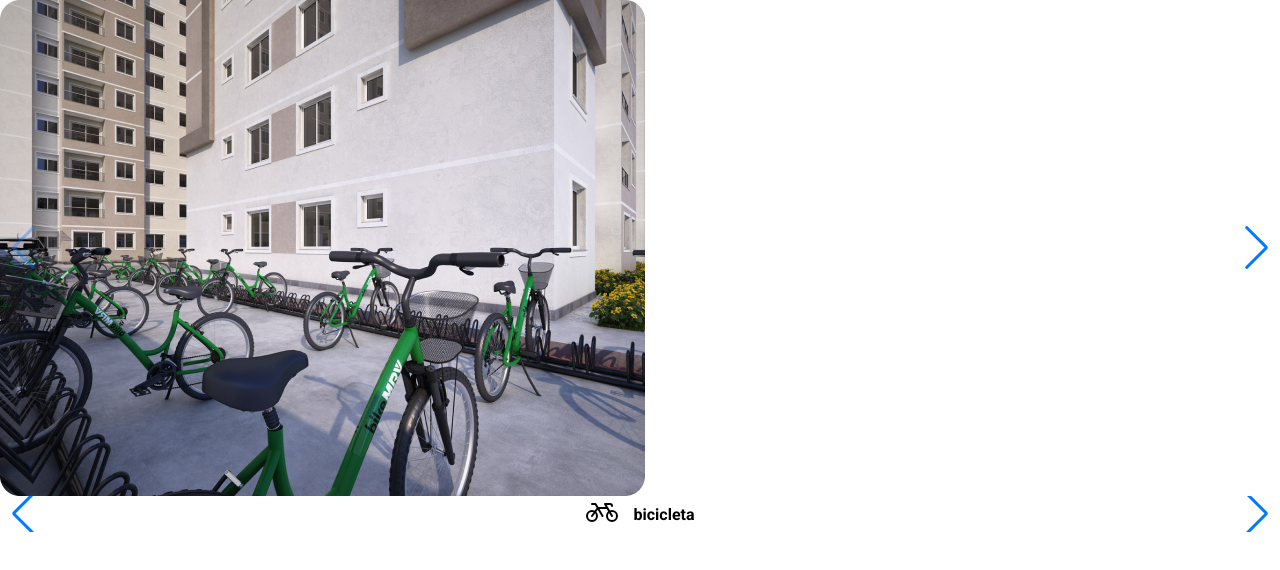
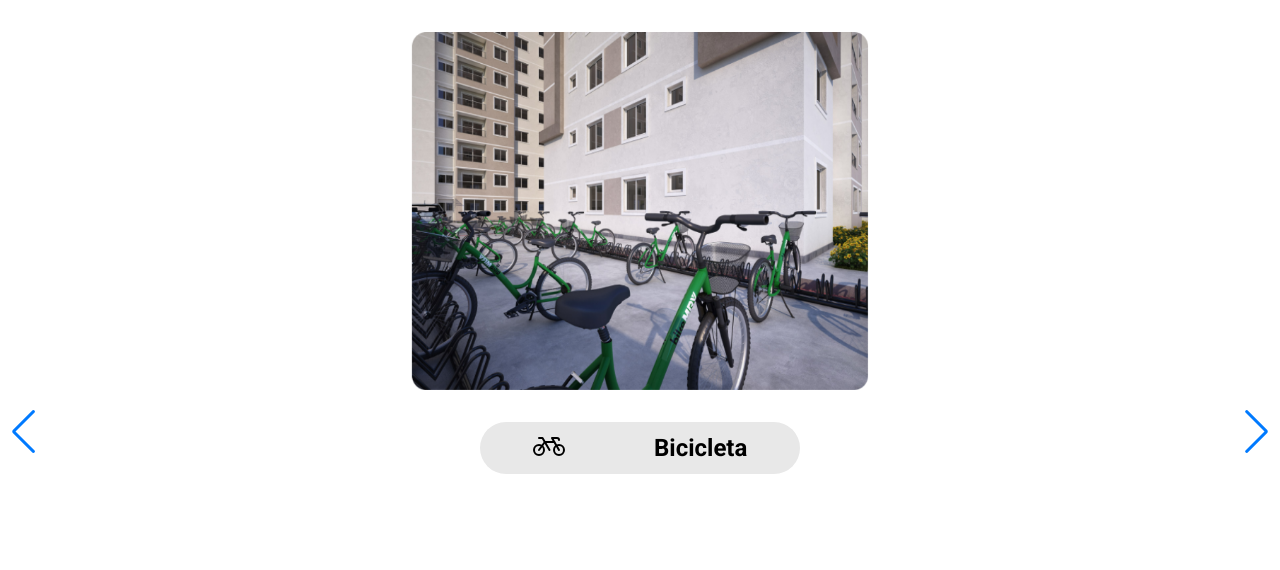
Before and after one commit to MatthewAraujo/Template2, a Next.js app: page /components/swiper in a window 1280 px wide. Shown: the top 570 px of the page. Built offline with nearby package versions, Linux system fonts and the light colour scheme.

Commit message:
ainda fazendo o swiper

```diff
--- a/src/pages/components/Contatos_mobile/styles.module.scss
+++ b/src/pages/components/Contatos_mobile/styles.module.scss
@@ -7,6 +7,7 @@
   width: 100%;
   position: fixed;
   background-color: var(--brown-100);
+  z-index: 1000;
 
   @media (min-width: 425px) {
     max-width: 340px;
--- a/src/pages/components/Cookies/styles.module.scss
+++ b/src/pages/components/Cookies/styles.module.scss
@@ -7,6 +7,7 @@
   border-radius: 20px;
   box-sizing: border-box;
   padding: .5rem;
+  z-index: 1000;
 
 
   @media (min-width: 425px) {
--- a/src/pages/components/Lazer/styles.module.scss
+++ b/src/pages/components/Lazer/styles.module.scss
@@ -1,5 +1,6 @@
 .container{
   width: 100%;
+
 
   .containerLazer{
     margin: 0 auto;
--- a/src/pages/components/swiper/index.tsx
+++ b/src/pages/components/swiper/index.tsx
@@ -1,59 +1,81 @@
-// import Swiper core and required modules
-import { Navigation, Thumbs } from 'swiper'
-
+import React, { useState } from 'react'
+// Import Swiper React components
 import { Swiper, SwiperSlide } from 'swiper/react'
-
 // Import Swiper styles
 import 'swiper/css'
+import 'swiper/css/free-mode'
 import 'swiper/css/navigation'
-import 'swiper/css/pagination'
-import 'swiper/css/scrollbar'
 import 'swiper/css/thumbs'
 
 import styles from './styles.module.scss'
-import { Bicycle } from 'phosphor-react'
+// import required modules
+import { FreeMode, Navigation, Thumbs } from 'swiper'
+import { Bicycle, SoccerBall } from 'phosphor-react'
 import Image from 'next/image'
 
 export default function SwiperLazer() {
+  const [thumbsSwiper, setThumbsSwiper] = useState(null)
+
   return (
-    <div className={styles.container}>
+    <div className={styles.containerSwiper}>
       <Swiper
-        modules={[Navigation, Thumbs]}
-        spaceBetween={10}
-        slidesPerView={1}
-        navigation
-        onSwiper={(swiper) => console.log(swiper)}
-        className={styles.swiper}
+        loop={true}
+        thumbs={{ swiper: thumbsSwiper }}
+        modules={[FreeMode, Navigation, Thumbs]}
+        className="mySwiper2"
       >
         <SwiperSlide className={styles.swiperSlide}>
-          <Image src="/bike.png" width={645} alt="churrasco" height={496} />
+          <Image src="/bike.png" width={456} alt="churrasco" height={358} />
         </SwiperSlide>
-        <SwiperSlide>
+        <SwiperSlide className={styles.swiperSlide}>
           <Image src="/barbecue.png" width={456} alt="churrasco" height={358} />
         </SwiperSlide>
-        <SwiperSlide>
+        <SwiperSlide className={styles.swiperSlide}>
           <Image src="/futebol.png" width={456} alt="churrasco" height={358} />
         </SwiperSlide>
-        <SwiperSlide>
+        <SwiperSlide className={styles.swiperSlide}>
           <Image src="/barbecue.png" width={456} alt="churrasco" height={358} />
         </SwiperSlide>
       </Swiper>
       <Swiper
+        onSwiper={setThumbsSwiper}
         loop={true}
         spaceBetween={10}
         slidesPerView={1}
-        className={styles.swiperThumbs}
-        onSwiper={(swiper) => console.log(swiper)}
-        navigation
+        modules={[Navigation, Thumbs]}
+        className="mySwiper"
+        navigation={true}
       >
-        <SwiperSlide>
+        <SwiperSlide className={styles.contentThumbs}>
           <div></div>
           <div className={styles.ThumbsText}>
             <div>
               <Bicycle size={32} />
             </div>
             <div>
-              <h1>bicicleta</h1>
+              <h1>Bicicleta</h1>
+            </div>
+          </div>
+        </SwiperSlide>
+        <SwiperSlide className={styles.contentThumbs}>
+          <div></div>
+          <div className={styles.ThumbsText}>
+            <div>
+              <SoccerBall size={32} />
+            </div>
+            <div>
+              <h1>Futebol</h1>
+            </div>
+          </div>
+        </SwiperSlide>
+        <SwiperSlide className={styles.contentThumbs}>
+          <div></div>
+          <div className={styles.ThumbsText}>
+            <div>
+              <SoccerBall size={32} />
+            </div>
+            <div>
+              <h1>Futebol</h1>
             </div>
           </div>
         </SwiperSlide>
--- a/src/pages/components/swiper/styles.module.scss
+++ b/src/pages/components/swiper/styles.module.scss
@@ -1,6 +1,37 @@
-.ThumbsText{
-  display: flex;
-  align-items: center;
-  justify-content: center;
-  gap: 1rem;
+.containerSwiper{
+  margin-top: 2rem;
+
+
+
+
+
+
+  .swiperSlide{
+    display: flex;
+    align-items: center;
+    justify-content: center;
+  }
+
+  .contentThumbs{
+    display: flex;
+    align-items: center;
+    justify-content: center;
+    width: 100%;
+    margin-top: 2rem;
+
+    .ThumbsText{
+      width: 320px;
+      display: flex;
+      align-items: center;
+      justify-content: space-around;
+      border-radius: 31px;
+      background-color:#E8E8E8;
+      padding: .5rem;
+      h1{
+        font-size: 1.5rem;
+        font-weight: 700;
+      }
+    }
+  }
+
 }
```
